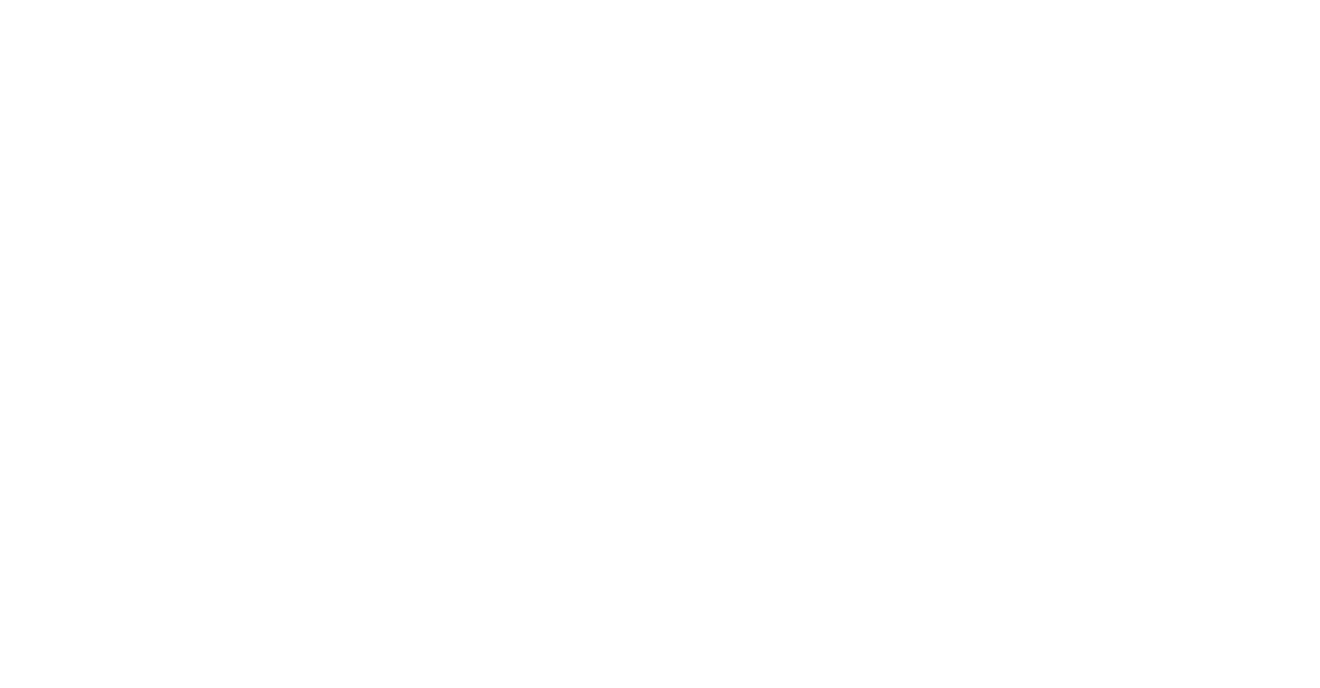
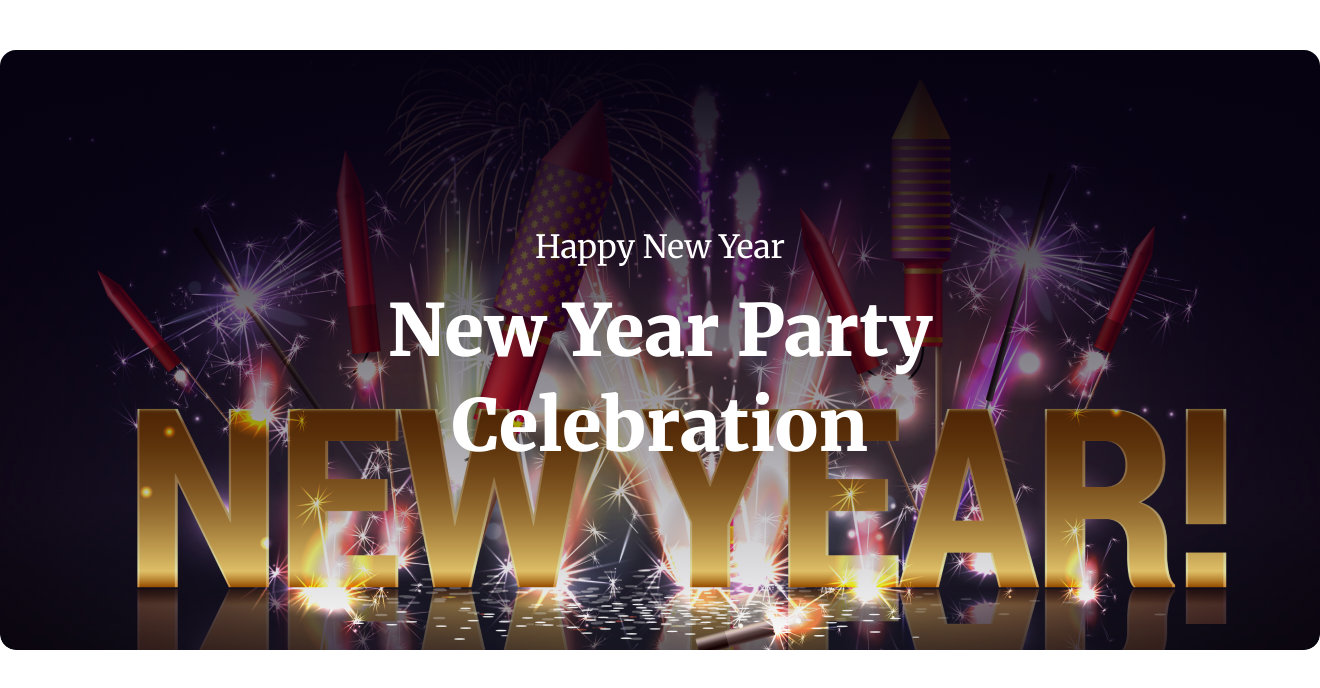
Before and after one commit to sakil1845/new-year-mission-portfolio, a plain HTML site: page index.html in a window 1280 px wide. Shown: the whole page, 1320 px wide, since content can reach past the window. Drawn offline with Linux system fonts and the light colour scheme.

Commit message:
created portfolio.css file and header section with banner

```diff
--- a/index.html
+++ b/index.html
@@ -4,11 +4,21 @@
     <meta charset="UTF-8">
     <meta name="viewport" content="width=device-width, initial-scale=1.0">
     <title>My new year mission portfolio</title>
+    <link rel="stylesheet" href="styles/portfolio.css">
+    <link rel="preconnect" href="https://fonts.googleapis.com">
+<link rel="preconnect" href="https://fonts.gstatic.com" crossorigin>
+<link href="https://fonts.googleapis.com/css2?family=Inter:wght@500;700&family=Merriweather:ital,wght@0,300;0,400;0,700;0,900;1,900&family=Open+Sans:ital,wght@0,400;0,700;0,800;1,400&display=swap" rel="stylesheet">
 </head>
 <body>
-    <header>
 
-    </header>
+        <header class="header">
+            <div class="banner">
+               <h3 class="banner-title">Happy New Year</h3>
+               <h1 class="banner-content">New Year Party <br> Celebration</h1>
+            </div>
+        </header>
+
+
 <main>
 
 </main>
--- /dev/null
+++ b/styles/portfolio.css
@@ -0,0 +1,39 @@
+
+* {
+    margin: 0;
+    padding: 0;
+}
+
+/* shared element */
+
+/* header related  style */
+.header {
+    /* background-image: url('../resources/Banner\ Image.png'); */
+
+    height: 600px;
+    width: 1320px;
+    border-radius: 16px;
+    background: linear-gradient(180deg, #070211 0%, rgba(7, 2, 17, 0.00) 100%), url('../images/Banner\ Image.png');
+    margin: auto;
+    margin-top: 50px;
+}
+
+.banner {
+    color: #FFF;
+    text-align: center;
+    font-family: Merriweather;
+    padding-top: 177px;
+}
+
+.banner-title {
+    font-size: 32px;
+    font-weight: 400;
+
+}
+
+.banner-content {
+    font-size: 72px;
+    font-weight: 900;
+    line-height: 95px;
+    margin-top: 16px;
+}
```
